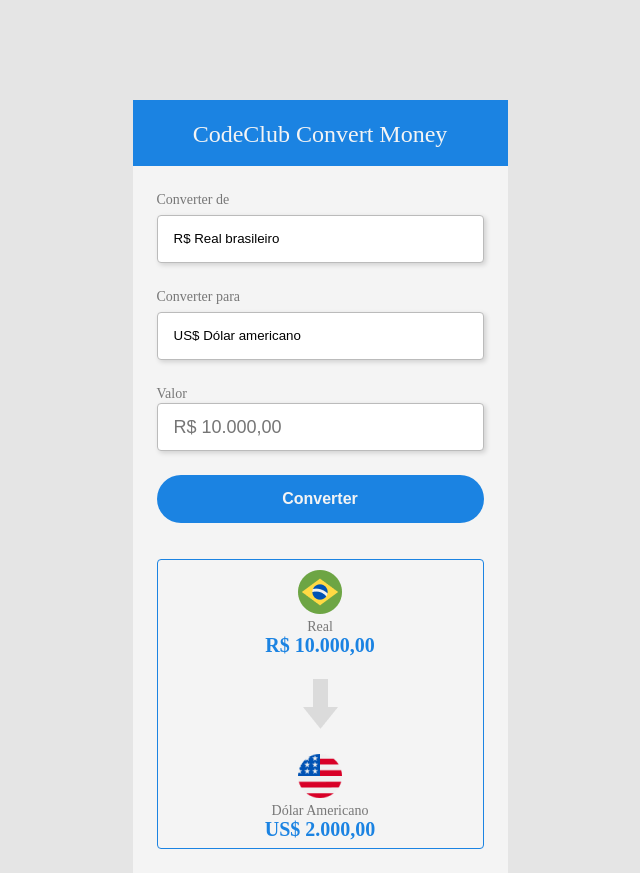
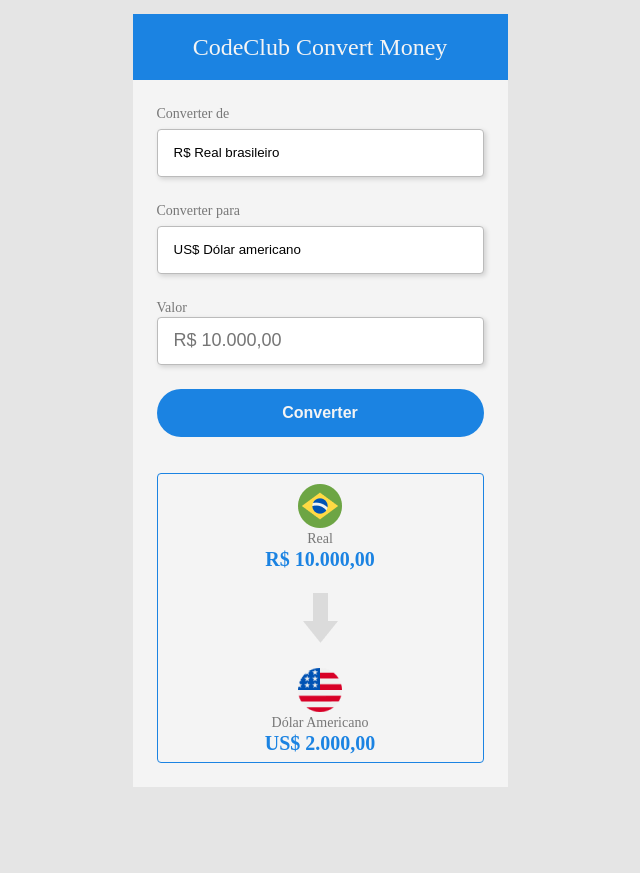
Before and after one commit to MsPortela/ConvertMoney, a plain HTML site: page index.html in a window 1280 px wide. Shown: the whole page, without its empty margins (320-960 px from the left). After the commit the page ends 800 px from the top, so only its background shows below. Drawn offline with Linux system fonts and the light colour scheme.

Commit message:
atualização css com displey flex

```diff
--- a/styles.css
+++ b/styles.css
@@ -10,25 +10,28 @@
 
 body {
     background-color: #E5E5E5;
+    display: flex;
+    justify-content: center;
+    align-items: center;
+    height: 100vh;
 }
 
 .container {
     width: 375px;
     background-color: #F4F4F4;
-    margin: 0 auto;
-    margin-top: 100px;
 }
 
 header {
     background-color: #1B83E2;
     height: 66px;
+    display: flex;
+    justify-content: center;
+    align-items: center;
 }
 
 h1 {
     font-size: 24px;
     color: #F4F4F4;
-    text-align: center;
-    padding-top: 25px;
 }
 
 main {
@@ -94,11 +97,18 @@ button:active {
 section {
     border: 1px solid #1B83E2;
     border-radius: 4px;
+    display: flex;
+    flex-direction: column;
+    align-items: center;
+    gap: 15px;
 }
 
 .currency-container {
-    text-align: center;
     padding: 10px;
+    display: flex;
+    flex-direction: column;
+    align-items: center;
+    gap: 2px;
 }
 
 .currency-name {
@@ -111,9 +121,3 @@ section {
     font-weight: 700;
     font-size: 20px;
 }
-
-.arrow-img {
-    text-align: center;
-    margin: 15px auto;
-    display: block;
-}
```
